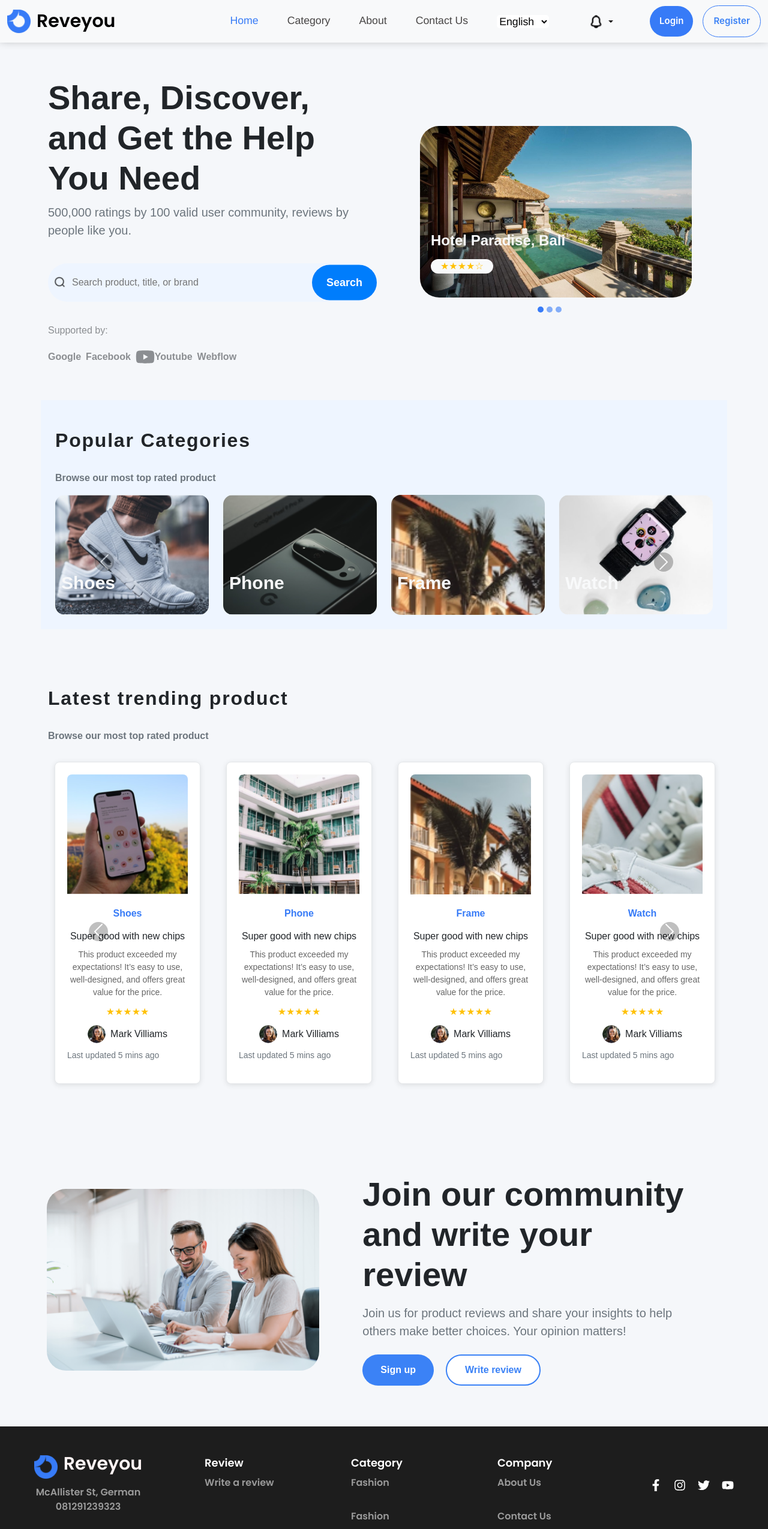
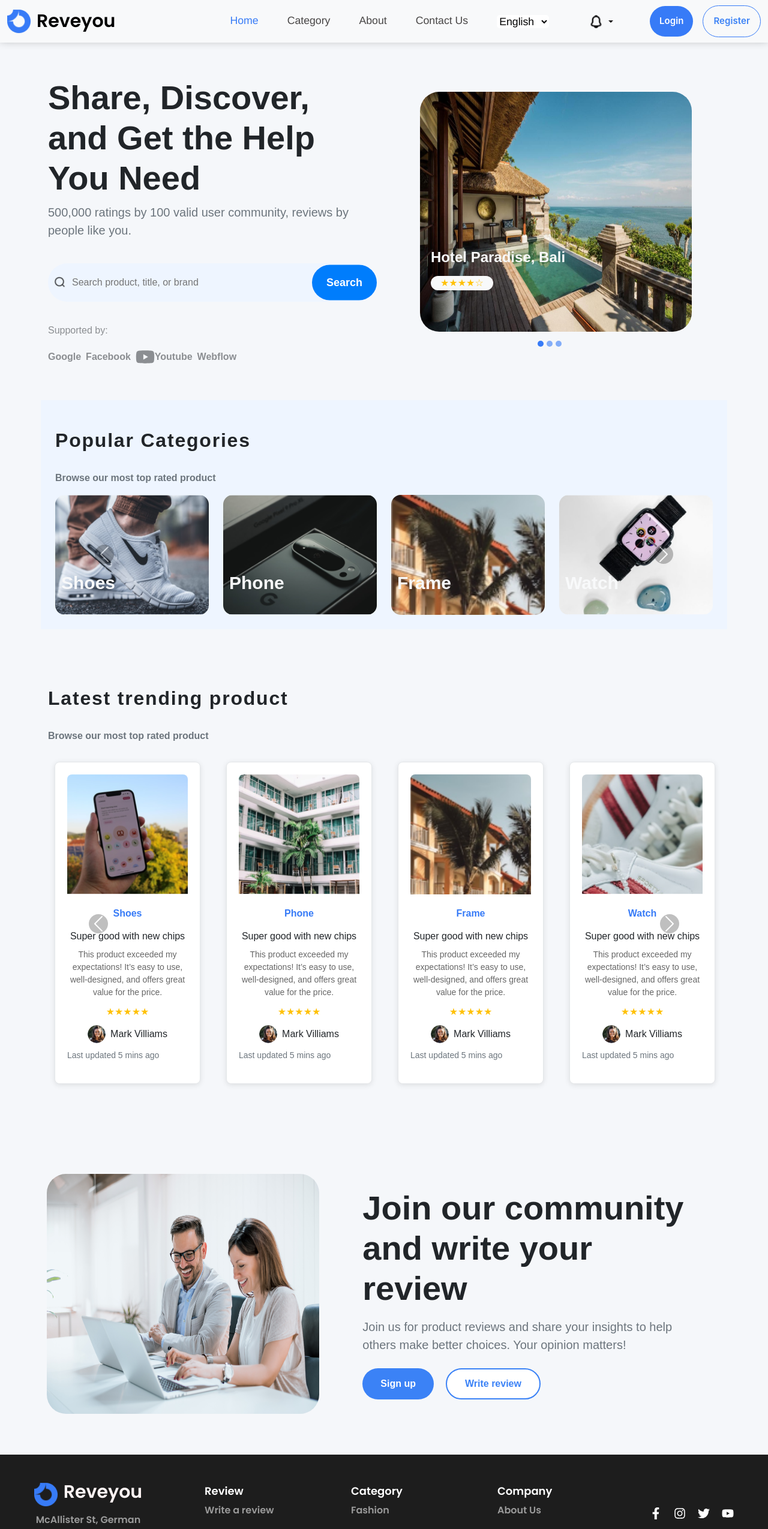
Before and after one commit to saraabdelrhman/wallet-market-master, a React (Create React App) app: page / in a window 1280 px wide. Shown: the top 2549 px of the page at 60% size. Built offline with nearby package versions, Linux system fonts and the light colour scheme.

Commit message:
sizes of images

```diff
--- a/src/components/Head.css
+++ b/src/components/Head.css
@@ -44,11 +44,17 @@
   }
 
   .card-img {
+    max-width: 100%; /* Adjust as needed */
+  height: auto;
     border-radius: 50%; /* If you want circular images */
-    width: 48px; /* Adjust as needed */
-    height: 48px; /* Adjust as needed */
+
     object-fit: cover; /* Maintain aspect ratio */
     margin-right: 16px; /* Spacing between image and content */
+  }
+  .card-img-top {
+    width: 100%;
+    height: auto;  /* Maintains the aspect ratio */
+    border-radius: 5px;  /* If you want rounded corners */
   }
 
   .card-content {
@@ -160,3 +166,72 @@
       align-items: start; /* Align items to the start */
     }
   }
+
+  /* Ensuring the container manages height and width properly */
+.position-relative {
+  width: 100%; /* Ensures the container takes the full width available */
+  min-height: 400px; /* Minimum height to start with, adjust as needed */
+}
+
+/* CSS for the image to fill the width and have a greater height */
+.card-img-top {
+  width: 100%;    /* Maintains full width of its container */
+  height: auto;   /* Adjusts height automatically based on the aspect ratio */
+  min-height: 400px; /* Ensures that the image has a significant height */
+  object-fit: cover; /* Ensures the image covers the area without distortion */
+  border-radius: 5px;
+}
+
+/* Ensuring the container manages height and width properly */
+.position-relative {
+  width: 100%; /* Ensures the container takes the full width available */
+  min-height: 400px; /* Minimum height to start with, adjust as needed */
+}
+
+/* CSS for the image to fill the width and have a greater height */
+/* CSS to ensure the container manages width and height properly */
+.position-relative {
+  width: 100%;  /* Ensures the container takes the full width available */
+  min-height: 400px; /* A starting minimum height, adjust based on your needs */
+}
+
+.bali {
+  width: 100%;      /* Ensures the image takes the full width of its container */
+  height: auto;     /* Maintains the aspect ratio */
+  border-radius: 5px; /* For rounded corners */
+}
+
+/* Responsive adjustments */
+@media (min-width: 768px) {
+  .bali {
+      width: 100%;   /* Full width for larger screens */
+      height: 400px; /* Set a specific height for medium screens */
+  }
+}
+
+@media (min-width: 992px) {
+  .bali {
+      width: 80%;    /* Adjust width for larger screens */
+      height: 500px; /* Set a specific height for large screens */
+  }
+}
+
+@media (min-width: 1200px) {
+  .bali {
+      width: 70%;    /* Further adjust width for extra-large screens */
+      height: 600px; /* Set a specific height for extra-large screens */
+  }
+}
+
+/* Optional: Ensure the parent container has some height */
+.position-relative {
+  width: 100%;
+  display: flex; /* Using flex to center the image both horizontally and vertically */
+  justify-content: center; /* Center image horizontally */
+  align-items: center; /* Center image vertically */
+  min-height: 400px; /* Minimum height for the container */
+}
+.img-fluid {
+  max-width: 100%;
+  height: 400px;
+}
--- a/src/components/Head.js
+++ b/src/components/Head.js
@@ -99,9 +99,10 @@ const Head = ({ content }) => {
 </div>
 </div>
 
-        {/* Right Section - Image */}
-        <div className="col-md-5 position-relative">
-          <img src={bali} className="card-img-top rounded-5 h-100" alt="Hotel Paradise, Bali" />
+   <div className="col-md-5 position-relative">
+   <img src={bali} className="bali rounded-5 img-fluid" alt="Hotel Paradise, Bali"  style={{height:'400px',maxWidth:'100%'}}/>
+
+
           <div className="card-body">
             <div style={{ position: 'absolute', bottom: '25%', right: '0px', left: '30px' }}>
               <h4 className="card-title fw-bold text-light">Hotel Paradise, Bali</h4>
--- a/src/components/Last.jsx
+++ b/src/components/Last.jsx
@@ -8,15 +8,25 @@ export default function Last() {
   };
 
   return (
-    <div className="container mt-5 mb-6 ">
+    <div className="container mt-5 mb-6">
       <div className="row align-items-center gap-5">
         {/* Left Section - Image */}
-        <div className="col-md-5 position-relative ">
-          <img src={man} className="card-img-top rounded-5 h-100 w-100" alt="Join our community" />
+        <div className="col-md-5 position-relative">
+          <img
+            src={man}
+            className="rounded-5 img-fluid" // Added img-fluid for responsiveness
+            alt="Join our community"
+            style={{
+              width:'400px',
+              height: '400px', // Changed height to auto for responsive scaling
+              maxHeight: '400px', // Sets a max height for larger screens
+              width: '100%', // Ensures full width for the container
+            }}
+          />
         </div>
 
         {/* Right Section - Text and Buttons */}
-        <div className="col-md-6 ">
+        <div className="col-md-6">
           <h3 className="display-4 fw-bold mb-3">Join our community and write your review</h3>
           <p className="lead text-secondary mb-4">
             Join us for product reviews and share your insights to help others make better choices. Your opinion matters!
--- a/src/components/Trending.css
+++ b/src/components/Trending.css
@@ -88,6 +88,7 @@
 .carousel-control-next-icon {
   background-color: #000; /* More visible against images */
   border-radius: 50%;
+  margin-bottom: 25px;
 }
 .carousel-item {
   display: flex;
```
